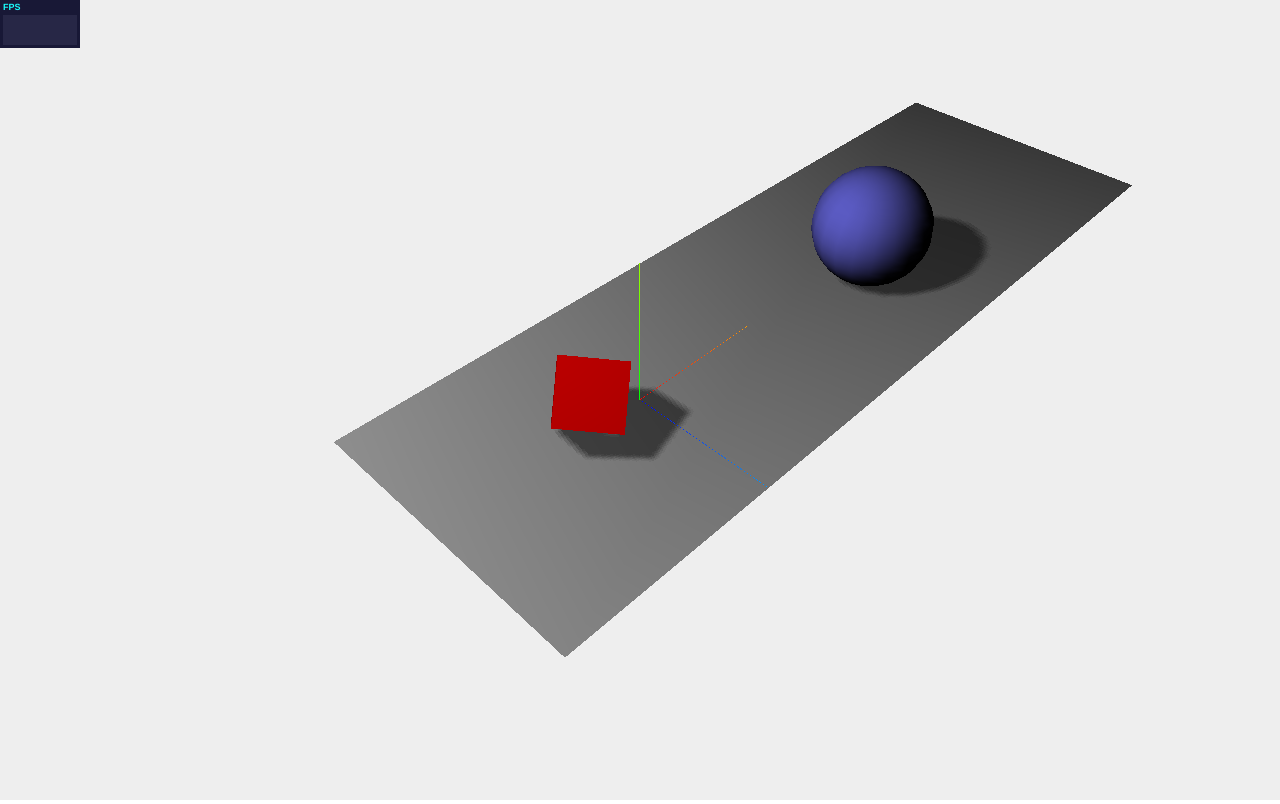
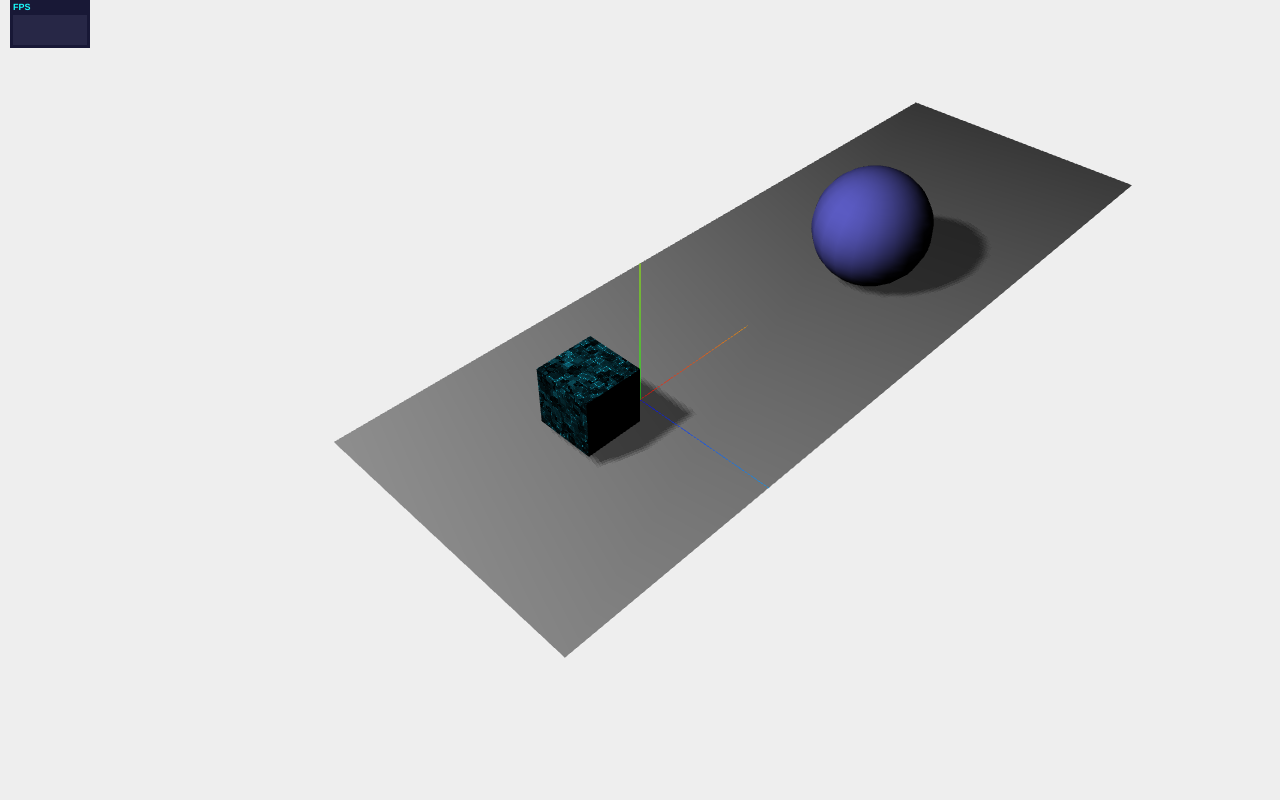
Before and after one commit to amerizalde/webGL_, a plain HTML site: page static/index.html in a window 1280 px wide. Drawn offline with nearby package versions, Linux system fonts and the light colour scheme; animation ran at ten frames a second.

Commit message:
update README, add texture to cube, add toggle switch for animation

```diff
--- a/index.html
+++ /dev/null
@@ -1,20 +0,0 @@
-<html>
-    <head>
-        <meta charset="utf-8">
-        <title>WebGL Model Viewer</title>
-        <style>
-        body {
-            margin: 0 auto;
-            overflow: hidden;
-        }
-        </style>
-    </head>
-    <body>
-    <div id="container"></div>
-    </body>
-    <script src="//cdnjs.cloudflare.com/ajax/libs/jquery/2.1.1/jquery.min.js"></script>
-    <script src="static/js/three.min.js"></script>
-    <script src="static/js/TrackballControls.js"></script>
-    <script src="static/js/JSONLoader.js"></script>
-    <script src="static/js/app.js"></script>
-</html>
--- a/static/index.html
+++ b/static/index.html
@@ -11,7 +11,7 @@
         }
         </style>
     </head>
-    <body onload="loader();">
+    <body>
     <div id="container"></div>
     <div id="stats"></div>
     </body>
--- a/static/js/app.js
+++ b/static/js/app.js
@@ -1,6 +1,10 @@
-var stats, scene, camera;
+var stats,
+    scene,
+    camera,
+    renderer,
+    animating = false;
 
-function loader () {
+$(document).ready(function () {
     //stats
     stats = initStats();
     // create a new scene, camera, renderer, and visual aid
@@ -9,14 +13,14 @@ function loader () {
         45,
         window.innerWidth / window.innerHeight,
         0.1,
-        1000);
+        1000),
+    renderer = new THREE.WebGLRenderer({ antialias: true});
 
-    var renderer = new THREE.WebGLRenderer(),
-        axes = new THREE.AxisHelper(10);
+    var axes = new THREE.AxisHelper(10);
 
     // set renderer properties
     renderer.setClearColor(0xeeeeee, 1.0);
-    renderer.setSize(window.innerWidth, window.innerHeight);
+    renderer.setSize(window.innerWidth , window.innerHeight);
     renderer.shadowMapEnabled = true;
 
     // add axis visual aid to scene container
@@ -28,16 +32,23 @@ function loader () {
 
     // put the renderer into the DOM
     $("#container").append(renderer.domElement);
+
+    mouseHandler();
+
     // render the scene
     (function renderScene () {
-        var obj = scene.getObjectByName("cube");
-        obj.rotation.x += 0.02;
-        obj.rotation.y += 0.05;
-        obj.rotation.z += 0.02;
+        // toggle animation
+        if (animating) {
+            var obj = scene.getObjectByName("cube");
+            obj.rotation.x += 0.02;
+            obj.rotation.y += 0.05;
+            obj.rotation.z += 0.02;
+        }
+
         requestAnimationFrame(renderScene); // give the browser control over timing
         renderer.render(scene, camera); // render the scene
     }) ();
-}
+});
 
 function setupGeometry (scene) {
     // create ground plane and set properties
@@ -54,9 +65,14 @@ function setupGeometry (scene) {
     // add plane to scene container
     scene.add(plane);
 
+    // load texture for cube
+    var mapUrl = "assets/3682835759_f22510210c.jpg";
+    var map = THREE.ImageUtils.loadTexture(mapUrl);
+
     // create a cube and set properties
     var cubeGeometry = new THREE.BoxGeometry(4, 4, 4),
-        cubeMaterial = new THREE.MeshLambertMaterial({ color: 0xff0000}),
+        // create material with texture
+        cubeMaterial = new THREE.MeshLambertMaterial({ map: map}),
         cube = new THREE.Mesh(cubeGeometry, cubeMaterial);
     cube.position.x = -4;
     cube.position.y = 3;
@@ -97,8 +113,21 @@ function initStats() {
     var stats = new Stats();
     stats.setMode(0);
     stats.domElement.style.position = 'absolute';
-    stats.domElement.style.left = '0px';
+    stats.domElement.style.left = '10px';
     stats.domElement.style.top = '0px';
     $("#stats").append(stats.domElement);
     return stats;
 }
+
+function mouseHandler() {
+    var dom = renderer.domElement;
+    // add a callback to the renderer div's mouse up event
+    dom.addEventListener('mouseup', onMouseUp, false);
+}
+
+function onMouseUp(event) {
+    // block any default mouse bindings
+    event.preventDefault();
+    // bool switch
+    animating = !animating;
+}
```
Also changed, not shown: static/assets/3682835759_f22510210c.jpg (added), static/assets/3682835759_f22510210c_AO.png (added), static/assets/3682835759_f22510210c_height.png (added), static/assets/3682835759_f22510210c_normal.png (added), static/assets/mineral_square.jpg (added), 1 other file.
